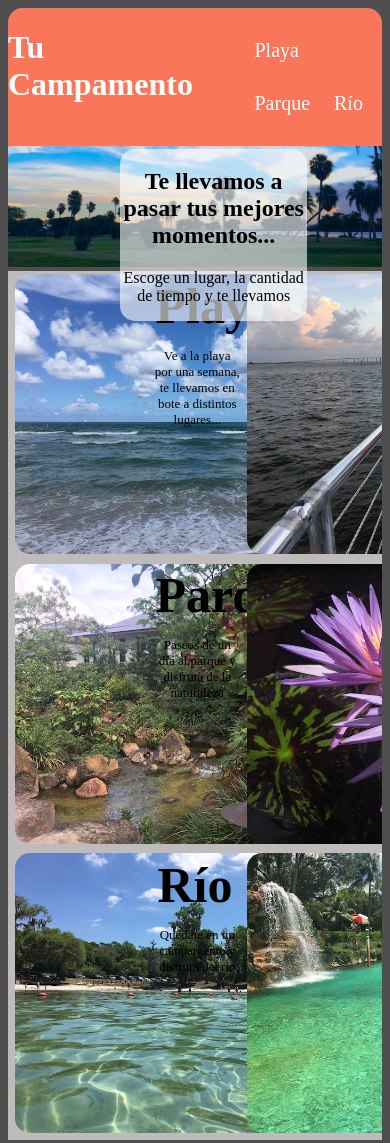
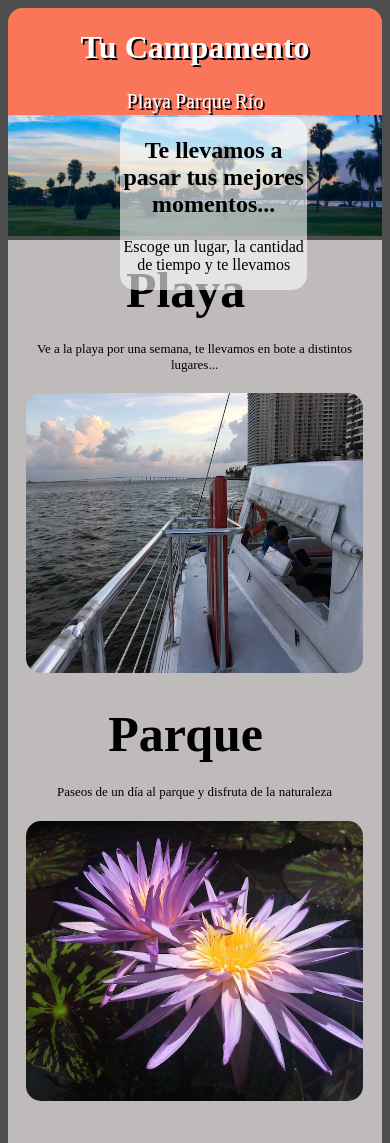
Before and after one commit to mhmt78/Proyecto_CSS, a plain HTML site: page index.html in a window 390 px wide. Shown: the top 1143 px of the page. Drawn offline with Linux system fonts and the light colour scheme; a web font is replaced by a local one.

Commit message:
CSS celular

```diff
--- a/css/estilos.css
+++ b/css/estilos.css
@@ -21,6 +21,7 @@ header .container {
   border-top-left-radius: 15px;
   width: 100%;
   display: flex;
+  text-shadow: 2px 2px #02010a;
 }
 
 *header .container .container {
@@ -223,21 +224,17 @@ footer .container {
 }
 
 @media screen and (max-width:1024px) and (min-width:640px){
-  header {
+  header h1 {
 		text-align: center;
 	}
 	li {
 		display: inline;
-	}
-	header nav {
-		color: #020202;
 	}
 	header nav ul {
 		margin-left: 10%;
 	}
 	a {
 		font-size: 20px;
-		color: black;
 	}
 	a:hover {
 		background-color: dimgray;
@@ -277,8 +274,7 @@ footer .container {
 	}
 	.contenido .imagen-secundaria img {
 		width: 80%;
-
-	}
+  }
 	.informacion {
 		width: 35%;
 	}
@@ -286,3 +282,71 @@ footer .container {
 		width: 35%;
 	}
 }
+
+@media screen and (max-width:640px) {
+  header h1 {
+		text-align: center;
+	}
+	header .container {
+		flex-direction: column;
+	}
+	header .container .container {
+		width: 100%;
+	}
+	header .container .nav {
+		width: 100%;
+		padding: 0;
+		margin: 0;
+		display: flex;
+		justify-content: center;
+	}
+	header .container .nav .nav-item{
+		padding: 2px;
+	}
+	header .container .nav.nav-pills {
+		position: relative;
+	}
+	.principal {
+		position: relative;
+		width: 100%;
+	}
+
+	.container .playa {
+		height: auto;
+	}
+	.container .parque {
+		height: auto;
+	}
+	.container .rio {
+		height: auto;
+	}
+	.contenido {
+		display: flex;
+		flex-flow: column nowrap;
+	}
+	.contenido .imagen-principal {
+		display: none;
+	}
+	.contenido .descripcion {
+		width: 95%;
+		height: auto;
+	}
+	.contenido .imagen-secundaria {
+		width: 95%;
+		height: auto;
+		align-items: center;
+	}
+	.contenido .imagen-secundaria img {
+		width: 95%;
+		align-items: center;
+	}
+	footer .container {
+		height: 500px;
+	}
+	.informacion {
+		width: 95%;
+	}
+	.contacto {
+		width: 95%;
+	}
+}
```
